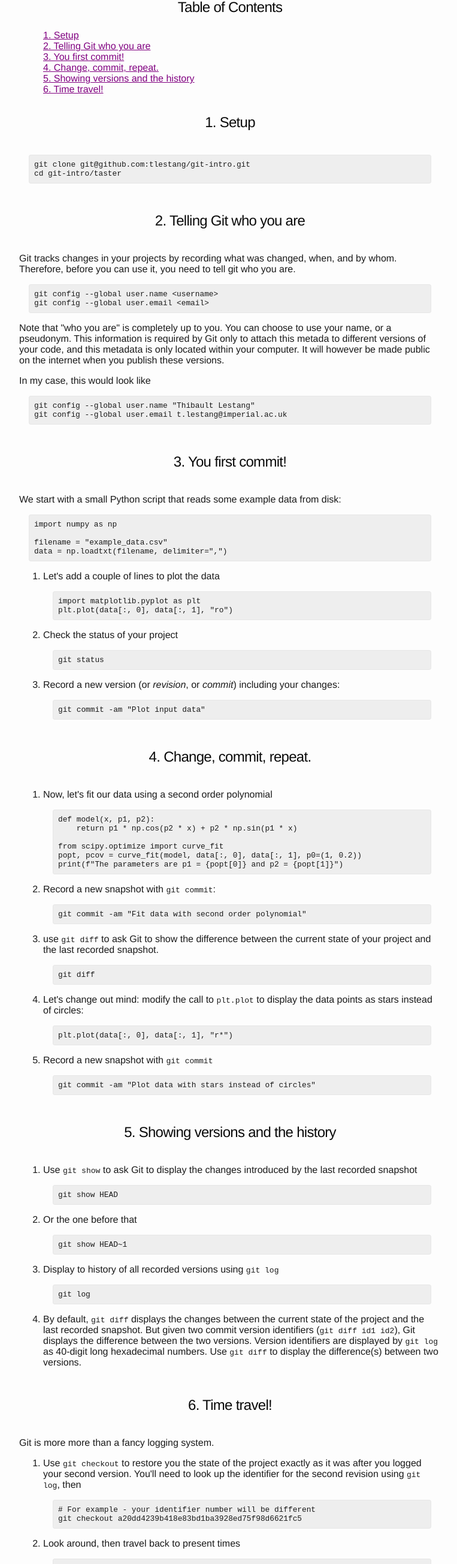
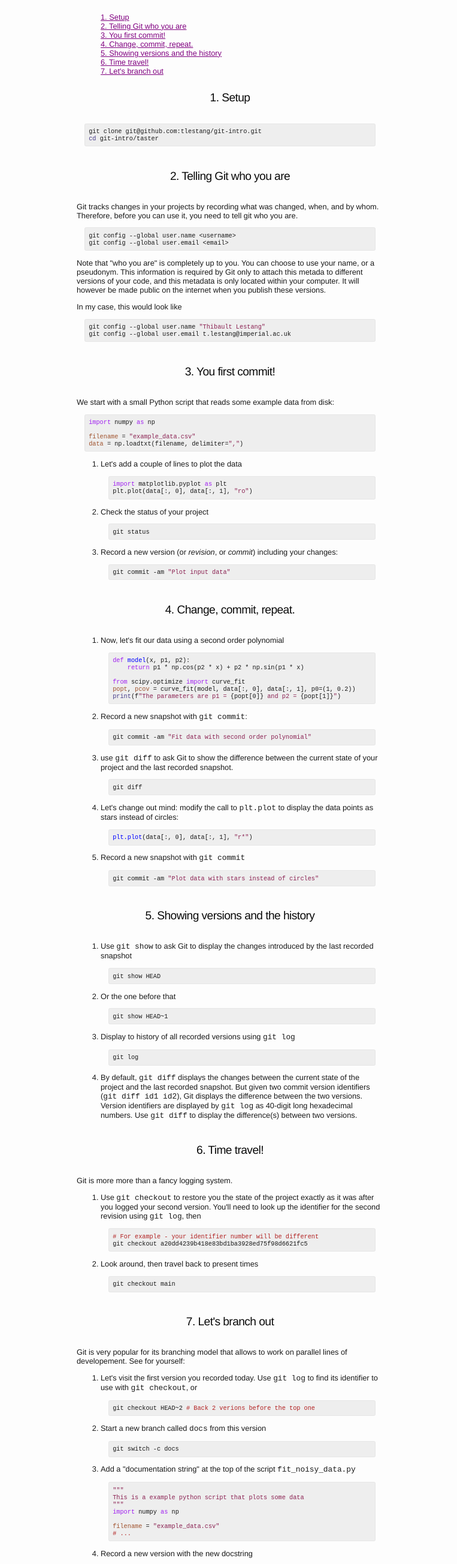
Before and after one commit to tlestang/git-intro, a plain HTML site: page docs/git-taster.html in a window 1280 px wide. Shown: the part 124-2732 px from the top of the page at 60% size, without its empty margins (256-1019 px from the left). Drawn offline with Linux system fonts and the light colour scheme.

Commit message:
Add a section on branching

```diff
--- a/docs/git-taster.html
+++ b/docs/git-taster.html
@@ -3,7 +3,7 @@
 "http://www.w3.org/TR/xhtml1/DTD/xhtml1-strict.dtd">
 <html xmlns="http://www.w3.org/1999/xhtml" lang="en" xml:lang="en">
 <head>
-<!-- 2022-12-01 Thu 21:20 -->
+<!-- 2022-12-01 Thu 22:14 -->
 <meta http-equiv="Content-Type" content="text/html;charset=utf-8" />
 <meta name="viewport" content="width=device-width, initial-scale=1" />
 <title>Version control with Git: a taster</title>
@@ -202,29 +202,30 @@
 <h2>Table of Contents</h2>
 <div id="text-table-of-contents" role="doc-toc">
 <ul>
-<li><a href="#org8f1ced2">1. Setup</a></li>
-<li><a href="#org815079d">2. Telling Git who you are</a></li>
-<li><a href="#orgcf2452d">3. You first commit!</a></li>
-<li><a href="#org24b40b0">4. Change, commit, repeat.</a></li>
-<li><a href="#org1ffdea3">5. Showing versions and the history</a></li>
-<li><a href="#org750b917">6. Time travel!</a></li>
+<li><a href="#orgff4e57b">1. Setup</a></li>
+<li><a href="#org2627260">2. Telling Git who you are</a></li>
+<li><a href="#org95a7267">3. You first commit!</a></li>
+<li><a href="#org1ecc1d3">4. Change, commit, repeat.</a></li>
+<li><a href="#orgfd672d1">5. Showing versions and the history</a></li>
+<li><a href="#orgd22308f">6. Time travel!</a></li>
+<li><a href="#orge201507">7. Let's branch out</a></li>
 </ul>
 </div>
 </div>
 
-<div id="outline-container-org8f1ced2" class="outline-2">
-<h2 id="org8f1ced2"><span class="section-number-2">1.</span> Setup</h2>
+<div id="outline-container-orgff4e57b" class="outline-2">
+<h2 id="orgff4e57b"><span class="section-number-2">1.</span> Setup</h2>
 <div class="outline-text-2" id="text-1">
 <div class="org-src-container">
 <pre class="src src-shell">git clone git@github.com:tlestang/git-intro.git
-cd git-intro/taster
+<span style="color: #483d8b;">cd</span> git-intro/taster
 </pre>
 </div>
 </div>
 </div>
 
-<div id="outline-container-org815079d" class="outline-2">
-<h2 id="org815079d"><span class="section-number-2">2.</span> Telling Git who you are</h2>
+<div id="outline-container-org2627260" class="outline-2">
+<h2 id="org2627260"><span class="section-number-2">2.</span> Telling Git who you are</h2>
 <div class="outline-text-2" id="text-2">
 <p>
 Git tracks changes in your projects by recording what was changed,
@@ -251,15 +252,15 @@ In my case, this would look like
 </p>
 
 <div class="org-src-container">
-<pre class="src src-shell">git config --global user.name "Thibault Lestang"
+<pre class="src src-shell">git config --global user.name <span style="color: #8b2252;">"Thibault Lestang"</span>
 git config --global user.email t.lestang@imperial.ac.uk
 </pre>
 </div>
 </div>
 </div>
 
-<div id="outline-container-orgcf2452d" class="outline-2">
-<h2 id="orgcf2452d"><span class="section-number-2">3.</span> You first commit!</h2>
+<div id="outline-container-org95a7267" class="outline-2">
+<h2 id="org95a7267"><span class="section-number-2">3.</span> You first commit!</h2>
 <div class="outline-text-2" id="text-3">
 <p>
 We start with a small Python script that reads some example data from
@@ -267,10 +268,10 @@ disk:
 </p>
 
 <div class="org-src-container">
-<pre class="src src-python">import numpy as np
+<pre class="src src-python"><span style="color: #a020f0;">import</span> numpy <span style="color: #a020f0;">as</span> np
 
-filename = "example_data.csv"
-data = np.loadtxt(filename, delimiter=",")
+<span style="color: #a0522d;">filename</span> = <span style="color: #8b2252;">"example_data.csv"</span>
+<span style="color: #a0522d;">data</span> = np.loadtxt(filename, delimiter=<span style="color: #8b2252;">","</span>)
 </pre>
 </div>
 
@@ -279,8 +280,8 @@ data = np.loadtxt(filename, delimiter=",")
 Let's add a couple of lines to plot the data
 </p>
 <div class="org-src-container">
-<pre class="src src-python">import matplotlib.pyplot as plt
-plt.plot(data[:, 0], data[:, 1], "ro")
+<pre class="src src-python"><span style="color: #a020f0;">import</span> matplotlib.pyplot <span style="color: #a020f0;">as</span> plt
+plt.plot(data[:, 0], data[:, 1], <span style="color: #8b2252;">"ro"</span>)
 </pre>
 </div></li>
 <li><p>
@@ -295,27 +296,27 @@ Record a new version (or <i>revision</i>, or <i>commit</i>) including your
 changes:
 </p>
 <div class="org-src-container">
-<pre class="src src-shell">git commit -am "Plot input data"
+<pre class="src src-shell">git commit -am <span style="color: #8b2252;">"Plot input data"</span>
 </pre>
 </div></li>
 </ol>
 </div>
 </div>
 
-<div id="outline-container-org24b40b0" class="outline-2">
-<h2 id="org24b40b0"><span class="section-number-2">4.</span> Change, commit, repeat.</h2>
+<div id="outline-container-org1ecc1d3" class="outline-2">
+<h2 id="org1ecc1d3"><span class="section-number-2">4.</span> Change, commit, repeat.</h2>
 <div class="outline-text-2" id="text-4">
 <ol class="org-ol">
 <li><p>
 Now, let's fit our data using a second order polynomial
 </p>
 <div class="org-src-container">
-<pre class="src src-python">def model(x, p1, p2):
-    return p1 * np.cos(p2 * x) + p2 * np.sin(p1 * x)
+<pre class="src src-python"><span style="color: #a020f0;">def</span> <span style="color: #0000ff;">model</span>(x, p1, p2):
+    <span style="color: #a020f0;">return</span> p1 * np.cos(p2 * x) + p2 * np.sin(p1 * x)
 
-from scipy.optimize import curve_fit
-popt, pcov = curve_fit(model, data[:, 0], data[:, 1], p0=(1, 0.2))
-print(f"The parameters are p1 = {popt[0]} and p2 = {popt[1]}")
+<span style="color: #a020f0;">from</span> scipy.optimize <span style="color: #a020f0;">import</span> curve_fit
+<span style="color: #a0522d;">popt</span>, <span style="color: #a0522d;">pcov</span> = curve_fit(model, data[:, 0], data[:, 1], p0=(1, 0.2))
+<span style="color: #483d8b;">print</span>(f<span style="color: #8b2252;">"The parameters are p1 = </span>{popt[0]}<span style="color: #8b2252;"> and p2 = </span>{popt[1]}<span style="color: #8b2252;">"</span>)
 </pre>
 </div></li>
 
@@ -324,7 +325,7 @@ Record a new snapshot with <code>git commit</code>:
 </p>
 
 <div class="org-src-container">
-<pre class="src src-shell">git commit -am "Fit data with second order polynomial"
+<pre class="src src-shell">git commit -am <span style="color: #8b2252;">"Fit data with second order polynomial"</span>
 </pre>
 </div></li>
 
@@ -343,7 +344,7 @@ Let's change out mind: modify the call to <code>plt.plot</code> to display the
 data points as stars instead of circles:
 </p>
 <div class="org-src-container">
-<pre class="src src-shell">plt.plot(data[:, 0], data[:, 1], "r*")
+<pre class="src src-shell"><span style="color: #0000ff;">plt.plot</span>(data[:, 0], data[:, 1], <span style="color: #8b2252;">"r*"</span>)
 </pre>
 </div></li>
 <li><p>
@@ -351,15 +352,15 @@ Record a new snapshot with <code>git commit</code>
 </p>
 
 <div class="org-src-container">
-<pre class="src src-shell">git commit -am "Plot data with stars instead of circles"
+<pre class="src src-shell">git commit -am <span style="color: #8b2252;">"Plot data with stars instead of circles"</span>
 </pre>
 </div></li>
 </ol>
 </div>
 </div>
 
-<div id="outline-container-org1ffdea3" class="outline-2">
-<h2 id="org1ffdea3"><span class="section-number-2">5.</span> Showing versions and the history</h2>
+<div id="outline-container-orgfd672d1" class="outline-2">
+<h2 id="orgfd672d1"><span class="section-number-2">5.</span> Showing versions and the history</h2>
 <div class="outline-text-2" id="text-5">
 <ol class="org-ol">
 <li><p>
@@ -398,8 +399,8 @@ displayed by <code>git log</code> as 40-digit long hexadecimal numbers. Use
 </div>
 </div>
 
-<div id="outline-container-org750b917" class="outline-2">
-<h2 id="org750b917"><span class="section-number-2">6.</span> Time travel!</h2>
+<div id="outline-container-orgd22308f" class="outline-2">
+<h2 id="orgd22308f"><span class="section-number-2">6.</span> Time travel!</h2>
 <div class="outline-text-2" id="text-6">
 <p>
 Git is more more than a fancy logging system.
@@ -413,7 +414,7 @@ up the identifier for the second revision using <code>git log</code>, then
 </p>
 
 <div class="org-src-container">
-<pre class="src src-shell"># For example - your identifier number will be different
+<pre class="src src-shell"><span style="color: #b22222;"># </span><span style="color: #b22222;">For example - your identifier number will be different</span>
 git checkout a20dd4239b418e83bd1ba3928ed75f98d6621fc5
 </pre>
 </div></li>
@@ -429,10 +430,98 @@ Look around, then travel back to present times
 </ol>
 </div>
 </div>
+
+<div id="outline-container-orge201507" class="outline-2">
+<h2 id="orge201507"><span class="section-number-2">7.</span> Let's branch out</h2>
+<div class="outline-text-2" id="text-7">
+<p>
+Git is very popular for its branching model that allows to work on
+parallel lines of developement. See for yourself:
+</p>
+
+<ol class="org-ol">
+<li><p>
+Let's visit the first version you recorded today. Use <code>git log</code> to
+find its identifier to use with <code>git checkout</code>, or
+</p>
+<div class="org-src-container">
+<pre class="src src-shell">git checkout HEAD~2 <span style="color: #b22222;"># </span><span style="color: #b22222;">Back 2 verions before the top one</span>
+</pre>
+</div></li>
+
+<li><p>
+Start a new branch called <code>docs</code> from this version
+</p>
+<div class="org-src-container">
+<pre class="src src-shell">git switch -c docs
+</pre>
+</div></li>
+
+<li><p>
+Add a "documentation string" at the top of the script <code>fit_noisy_data.py</code>
+</p>
+<div class="org-src-container">
+<pre class="src src-python"><span style="color: #8b2252;">"""</span>
+<span style="color: #8b2252;">This is a example python script that plots some data</span>
+<span style="color: #8b2252;">"""</span>
+<span style="color: #a020f0;">import</span> numpy <span style="color: #a020f0;">as</span> np
+
+<span style="color: #a0522d;">filename</span> = <span style="color: #8b2252;">"example_data.csv"</span>
+<span style="color: #b22222;"># </span><span style="color: #b22222;">...</span>
+</pre>
+</div></li>
+
+<li><p>
+Record a new version with the new docstring
+</p>
+<div class="org-src-container">
+<pre class="src src-shell">git commit -am <span style="color: #8b2252;">"Add a docstring"</span>
+</pre>
+</div></li>
+
+<li><p>
+Visualise the history with
+</p>
+<div class="org-src-container">
+<pre class="src src-shell">git log --graph --all
+</pre>
+</div></li>
+
+<li><p>
+Let's merge our branch <code>docs</code> into the main trunk (branch called
+<code>main</code>). First, get back to the <code>main</code> trunk:
+</p>
+<div class="org-src-container">
+<pre class="src src-shell">git checkout main
+</pre>
+</div></li>
+
+<li><p>
+Finally, merge the <code>docs</code> branch into the main trunk:
+</p>
+<div class="org-src-container">
+<pre class="src src-shell">git merge docs
+</pre>
+</div></li>
+
+<li><p>
+Visualise the merged history with
+</p>
+<div class="org-src-container">
+<pre class="src src-shell">git log --graph --all
+</pre>
+</div>
+
+<p>
+You can also try to add the <code>--oneline</code> option to <code>git log</code>.
+</p></li>
+</ol>
+</div>
+</div>
 </div>
 <div id="postamble" class="status">
 <p class="author">Author: Thibault Lestang</p>
-<p class="date">Created: 2022-12-01 Thu 21:20</p>
+<p class="date">Created: 2022-12-01 Thu 22:14</p>
 <p class="validation"><a href="https://validator.w3.org/check?uri=referer">Validate</a></p>
 </div>
 </body>
--- a/docs/rethink_inline.css
+++ b/docs/rethink_inline.css
@@ -5,6 +5,10 @@
     --font-size-4: 1rem;
     --font-size-small: 0.8rem;
     --font-size-xsmall: 0.6rem;
+}
+
+html{
+    font-size: 1vw;
 }
 
 /* Set padding and margin */html, body{
```
Also changed, not shown: 1 other file.
